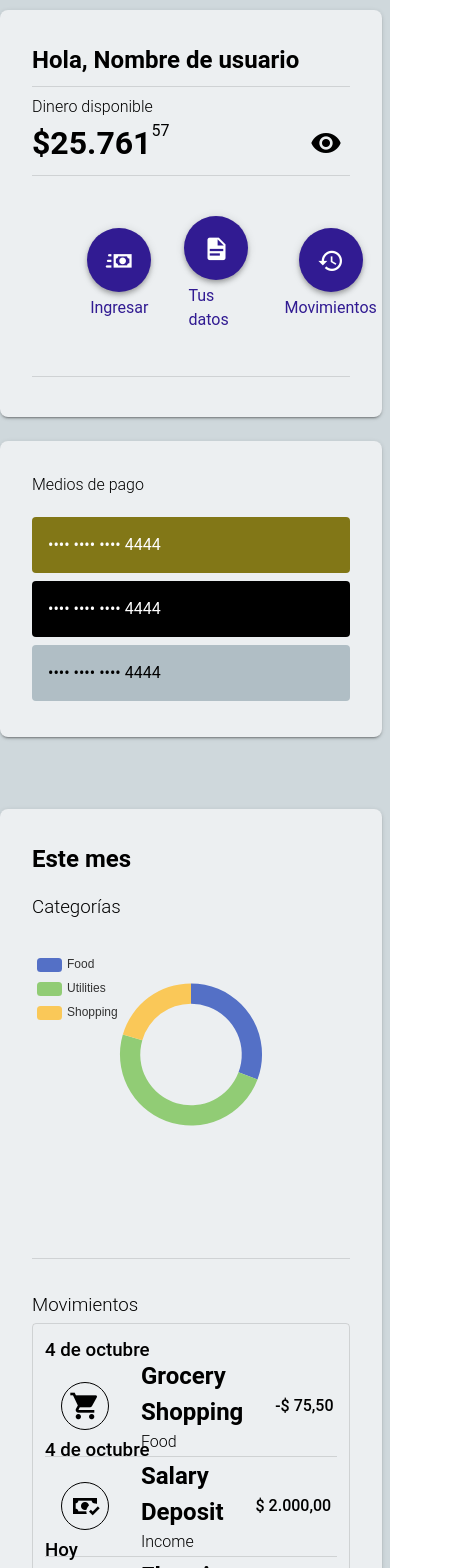
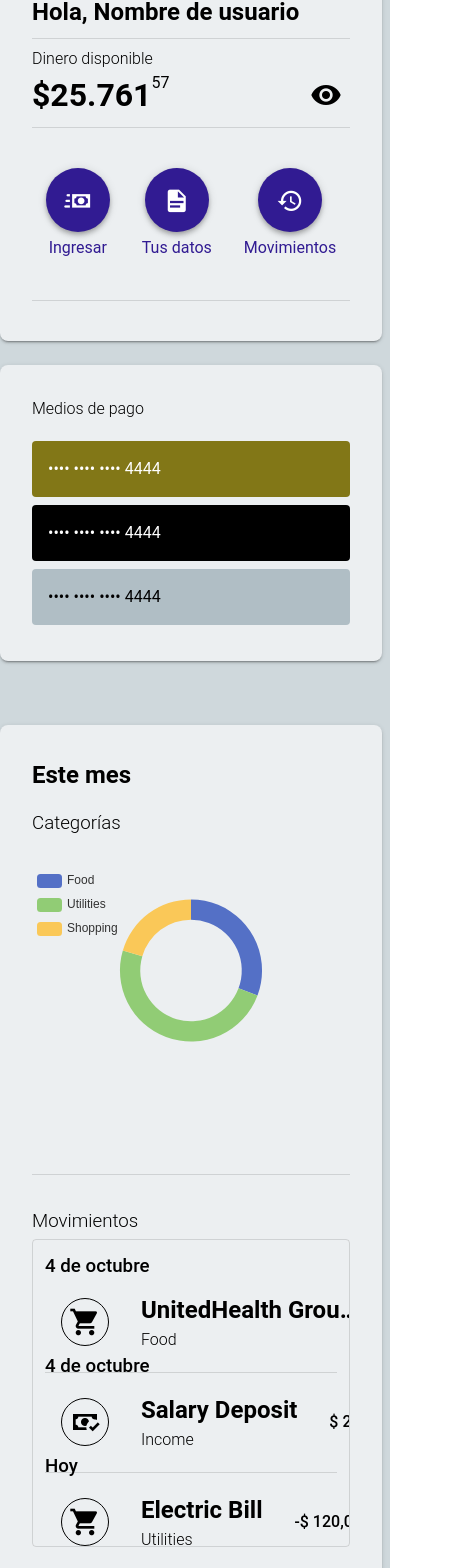
Before and after one commit to jicanta/HCI-Web, a Vue app in the folder HCI-Web/: page / in a window 390 px wide. Shown: the part 274-1842 px from the top of the page, 474 px wide, since content can reach past the window. Built offline with nearby package versions, Linux system fonts and the light colour scheme.

Commit message:
Mejora responsive

```diff
--- a/HCI-Web/src/Pantallas/PantallaIngresar.vue
+++ b/HCI-Web/src/Pantallas/PantallaIngresar.vue
@@ -15,7 +15,7 @@ const centavos = 57;
   <v-main class="main-container bg-background">
 
     <BodyGrid>
-      <AppDivision class="ma-4" cols="12" sm="6" md="8">
+      <AppDivision class="ma-4" cols="12" sm="10" md="10" lg="4">
         <Section class="ma-3">
           <v-container class="inside-section">
               <h1 class="text-colortext2">Generar link de pago</h1>
--- a/HCI-Web/src/Pantallas/PantallaInicio.vue
+++ b/HCI-Web/src/Pantallas/PantallaInicio.vue
@@ -5,7 +5,7 @@
   import ButtonsNavBar from '@/components/ButtonsNavBar.vue';
   import Section from '@/components/Section.vue';
   import VChart from 'vue-echarts';
-  import { ref, computed, onMounted } from 'vue';
+  import { ref, computed } from 'vue';
   import { use } from 'echarts/core';
   import { CanvasRenderer } from 'echarts/renderers';
   import { PieChart } from 'echarts/charts';
@@ -28,7 +28,7 @@
   };
 
   const recentTransactions = ref([
-    { id: 1, description: 'Grocery Shopping', amount: -75.50, category: 'Food', date: { day: 4, month: 10, year: 2024 } },
+    { id: 1, description: 'UnitedHealth Group Incorporated', amount: -75.50, category: 'Food', date: { day: 4, month: 10, year: 2024 } },
     { id: 2, description: 'Salary Deposit', amount: 2000.00, category: 'Income', date: { day: 4, month: 10, year: 2024 }  },
     { id: 3, description: 'Electric Bill', amount: -120.00, category: 'Utilities', date: { day: 2, month: 10, year: 2024 }  },
     { id: 4, description: 'Online Purchase', amount: -50.25, category: 'Shopping', date: { day: 1, month: 10, year: 2024 }  },
@@ -111,7 +111,7 @@
   <v-main class="main-container bg-background" fluid>
     <ButtonsNavBar />
     <BodyGrid>
-      <AppDivision class="ma-4" cols="12" sm="6" md="4">
+      <AppDivision class="ma-4" cols="12" sm="10" md="10" lg="4">
         <Section class="ma-3">
           <v-container class="inside-section">
             <h2 class="text-colortext2">Hola, Nombre de usuario</h2>
@@ -132,15 +132,15 @@
             <v-container class="functions-container">
               <v-container class="function">
                 <v-btn size="x-large" icon="mdi-cash-fast" color="primary" elevation="4" @click="goToRoute('/deposit')" />
-                <p class="text-primary pa-1">Ingresar</p>
+                <p class="text-no-wrap text-primary mt-1">Ingresar</p>
               </v-container>
               <v-container class="function">
                 <v-btn size="x-large" icon="mdi-file-document" color="primary" elevation="4" />
-                <p class="text-primary pa-1">Tus datos</p>
+                <p class="text-no-wrap text-primary mt-1">Tus datos</p>
               </v-container>
               <v-container class="function">
                 <v-btn size="x-large" icon="mdi-history" color="primary" elevation="4" />
-                <p class="text-primary pa-1">Movimientos</p>
+                <p class="text-no-wrap text-primary mt-1">Movimientos</p>
               </v-container>
             </v-container>
             <v-divider class="my-2" />
@@ -162,7 +162,7 @@
         </Section>
       </AppDivision>
 
-      <AppDivision class="ma-6" cols="12" sm="6" md="4">
+      <AppDivision class="ma-4" cols="12" sm="10" md="10" lg="4">
         <Section class="ma-3">
 
           <v-container class="inside-section">
@@ -205,6 +205,7 @@
 </template>
 
 <style scoped>
+
 .main-container {
   display: flex;
   flex-direction: column;
@@ -237,10 +238,8 @@
 .functions-container {
   display: flex;
   flex-direction: row;
-  justify-content: space-between;
+  justify-content: center;
   align-items: center;
-  padding-left: 12%;
-  padding-right: 12%;
 }
 
 .function {
--- a/HCI-Web/src/Pantallas/PantallaMas.vue
+++ b/HCI-Web/src/Pantallas/PantallaMas.vue
@@ -47,7 +47,7 @@ onMounted(() => {
     </TopMenu>
 
     <BodyGrid>
-      <AppDivision class="ma-4" cols="12" sm="6" md="8">
+      <AppDivision class="ma-4" cols="12" sm="10" md="10" lg="4">
         <Section class="ma-3">
           <v-container class="options-container">
             <v-container class="switch-option">
--- a/HCI-Web/src/components/ListItem.vue
+++ b/HCI-Web/src/components/ListItem.vue
@@ -8,8 +8,8 @@
             </v-container>
 
             <v-container class="info-container mx-4">
-                <h2 class="font-weight-bold">{{title}}</h2>
-                <p class="font-weight-light">{{text}}</p>
+                <h2 class="text-truncate font-weight-bold">{{title}}</h2>
+                <p class="text-truncate font-weight-light">{{text}}</p>
             </v-container>
 
             <p class="font-weight-medium">{{right}}</p>
--- a/HCI-Web/src/components/SectionNav.vue
+++ b/HCI-Web/src/components/SectionNav.vue
@@ -3,7 +3,7 @@
     <v-col class="container bg-tertiary">
         <v-col class="section bg-tertiary">
             <v-icon v-if="icon" :class="{'text-secondary': selected}" size="24" class="text-colortext2 mr-2">{{ icon }}</v-icon>
-            <h4 :class="{'text-secondary': selected}" class="text-colortext2">{{ text }}</h4>
+            <h4 :class="{'text-secondary': selected}" class="d-md-flex d-sm-none text-no-wrap text-colortext2">{{ text }}</h4>
         </v-col>
         <v-col class="px-0 py-1" :class="{'bg-secondary': selected}">
 
```
